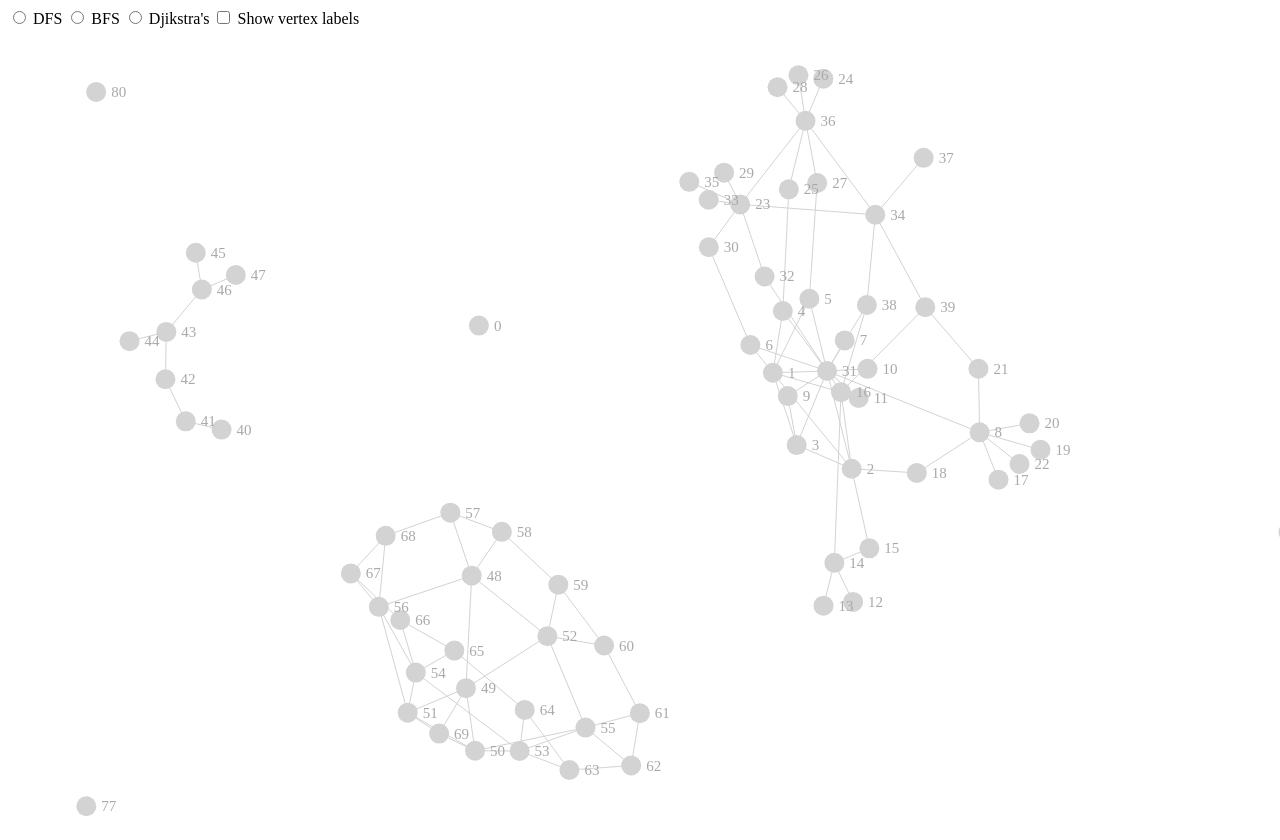
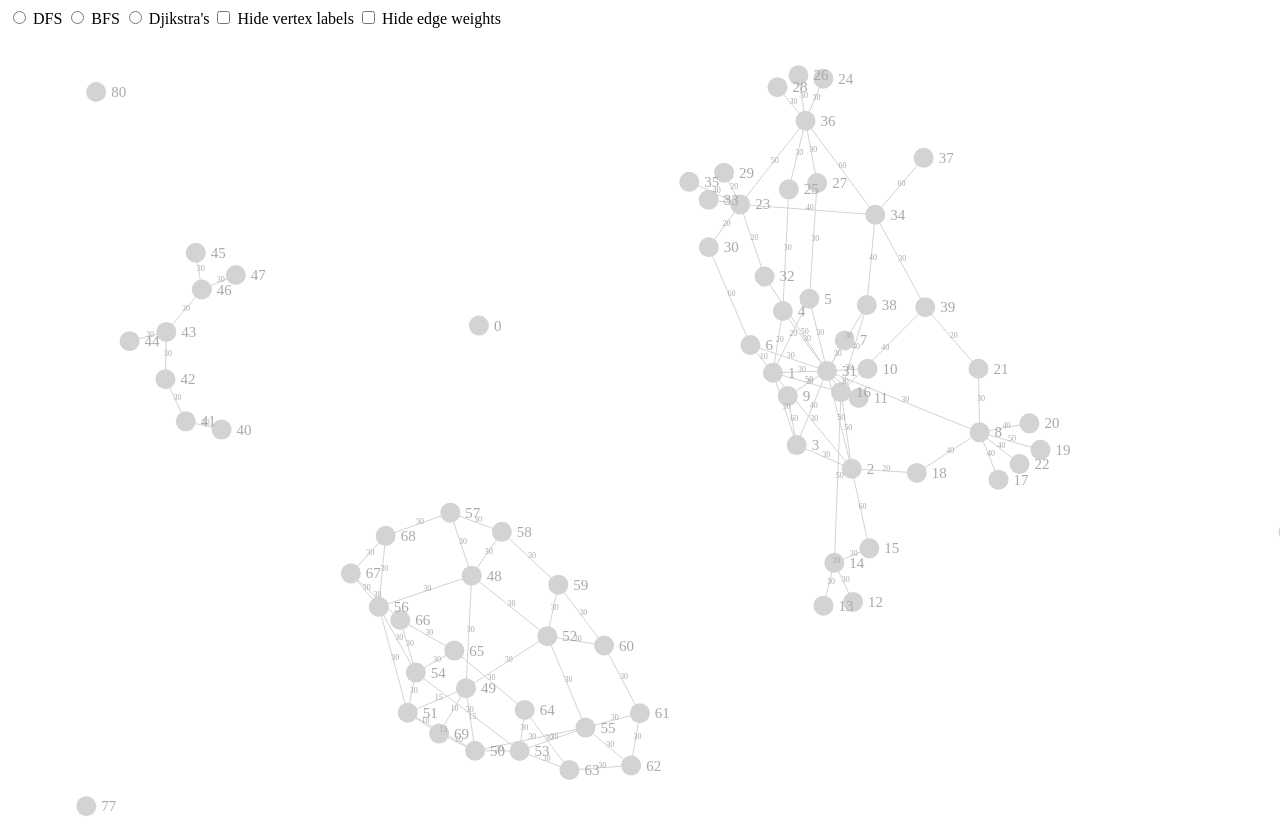
Before and after one commit to maximejkb/graphs, a plain HTML site: page index.html in a window 1280 px wide. Drawn offline with nearby package versions, Linux system fonts and the light colour scheme; animation ran at ten frames a second.

Commit message:
Added edge weight elements to visualization, as well as toggle for hiding/showing edge weights.

```diff
--- a/index.html
+++ b/index.html
@@ -5,7 +5,8 @@
   <input type = "radio" name = "algorithm" value = "DFS" id = "dfs" /> DFS
   <input type = "radio" name = "algorithm" value = "BFS" id = "bfs" /> BFS
   <input type = "radio" name = "algorithm" value = "Djikstra's" /> Djikstra's
-  <input type = "checkbox" name = "labels" value = "labels" onclick = "toggleLabels()" /> Show vertex labels
+  <input type = "checkbox" name = "labels" value = "labels" onclick = "toggleLabels()" /> Hide vertex labels
+  <input type = "checkbox" name = "weights" value = "weights" onclick = "toggleWeights()" /> Hide edge weights
 </form>
 <svg width = "1000" height = "1000"> </svg>
 <style>
@@ -309,6 +310,7 @@
     nodeElements.attr("fill", node => colorMarkedNode(node));
     textElements.attr("fill", text => colorMarkedText(text));
     edgeElements.attr("stroke", edge => colorMarkedEdge(edge));
+    weightElements.attr("fill", edge => colorMarkedEdge(edge));
   }
 
   //Performs the appropriate action depending on algorithm.
@@ -372,6 +374,7 @@
     nodeElements.attr("fill", node => colorMarkedNode(node));
     textElements.attr("fill", text => colorMarkedText(text));
     edgeElements.attr("stroke", edge => colorMarkedEdge(edge));
+    weightElements.attr("fill", edge => colorMarkedEdge(edge));
 
     //"Frame-by-frame" recursion (saving the state at the end of each round with
     //a persistent array of not-yet-considered neighbors).
@@ -385,6 +388,13 @@
   function toggleLabels() {
     var currentOpacity = textElements.attr("fill-opacity");
     textElements.attr("fill-opacity", 1 - currentOpacity);
+  }
+
+  //Toggles edge weight visibility: if opacity is 0, sets to 1. If opacity is 1,
+  //sets to 0.
+  function toggleWeights() {
+    var currentOpacity = weightElements.attr("fill-opacity");
+    weightElements.attr("fill-opacity", 1 - currentOpacity);
   }
 
   //Create SVG line elements for each of our links/edges.
@@ -419,6 +429,17 @@
     .attr("dx", 15)
     .attr("dy", 5);
 
+  var weightElements = svg.append('g')
+    .selectAll("text")
+    .data(edges)
+    .enter().append("text")
+      .text(edge => edge.distance)
+      .attr("font-size", 8)
+      .attr("fill", "DarkGray")
+      .attr("fill-opacity", 1)
+      .attr("dx", -2)
+      .attr("dy", 0);
+
   //A timer which slows the progression of the graph traversal (only progresses the
   //traversal every 5 ticks).
   var timer = 0;
@@ -448,6 +469,9 @@
     .attr("x2", edge => edge.target.x)
     .attr("y1", edge => edge.source.y)
     .attr("y2", edge => edge.target.y);
+    weightElements
+    .attr("x", edge => (edge.source.x + edge.target.x) / 2)
+    .attr("y", edge => (edge.source.y + edge.target.y) / 2);
   });
 
   //Link the link force in the simulation to the edges dataset.
```
